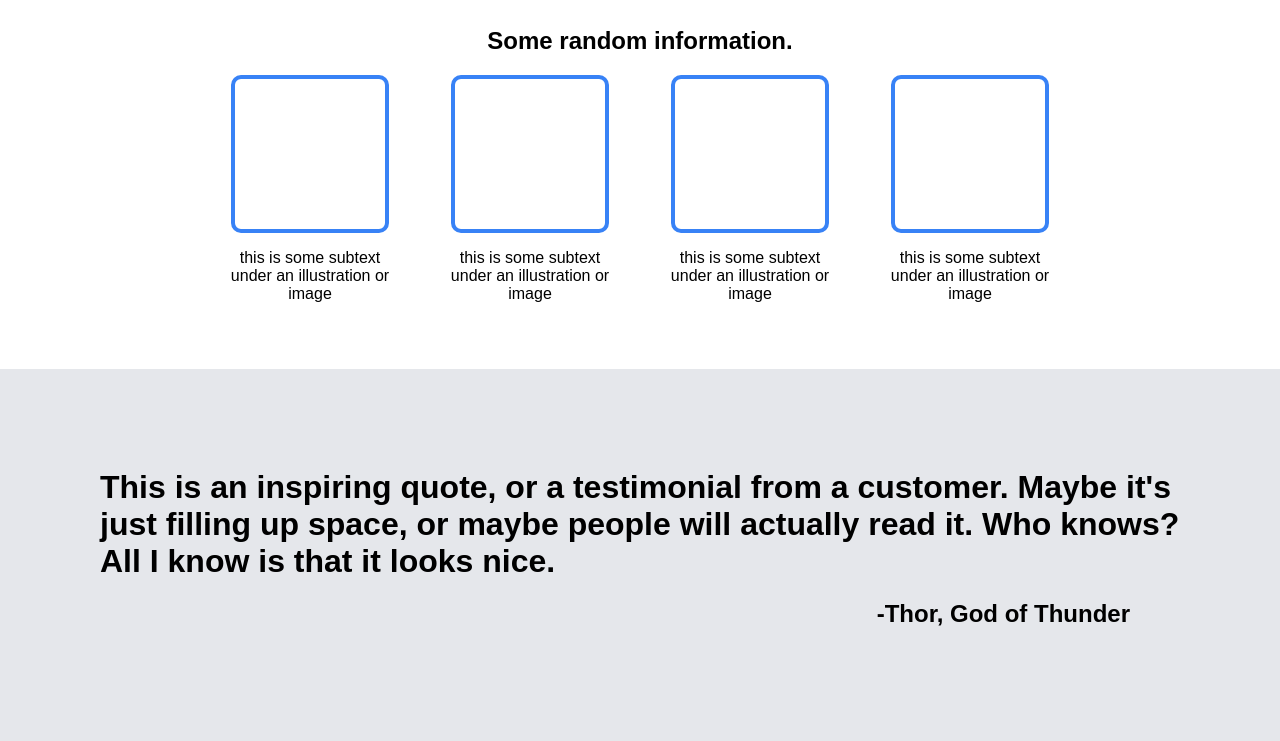
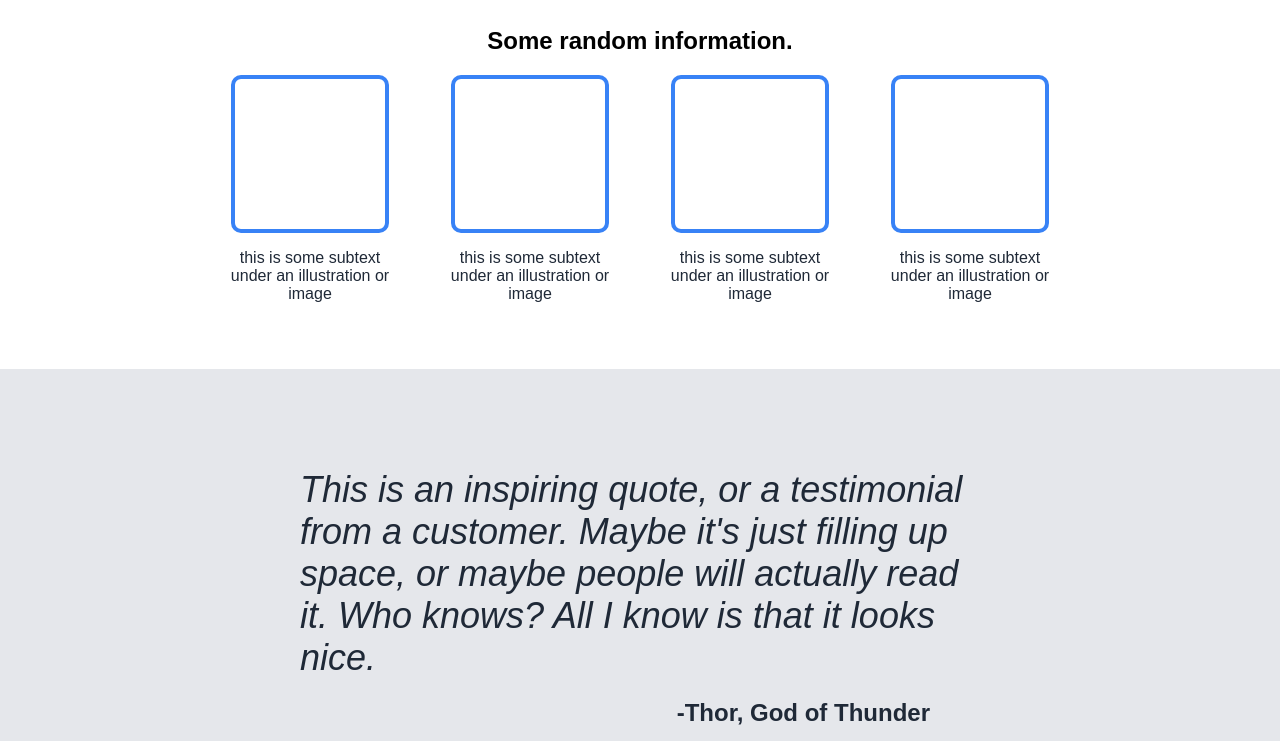
Before and after one commit to SeanGrimes44/landing-page, a plain HTML site: page index.html in a window 1280 px wide. Shown: the part 459-1200 px from the top of the page. Drawn offline with Linux system fonts and the light colour scheme.

Commit message:
Complete quote section

```diff
--- a/styles.css
+++ b/styles.css
@@ -95,6 +95,7 @@ a {
     justify-content: center;
     align-items: center;
     width: 170px;
+    color: #1f2937;
 }
 
 .info-image {
@@ -109,7 +110,15 @@ a {
 
 .quote {
     background-color: #e5e7eb;
-    padding: 100px;
+    padding: 100px 300px;
+    color: #1f2937;
+}
+
+.quote h1 {
+    font-size: 36px;
+    font-weight: lighter;
+    font-style: italic;
+
 }
 
 .quote h2 {
```
